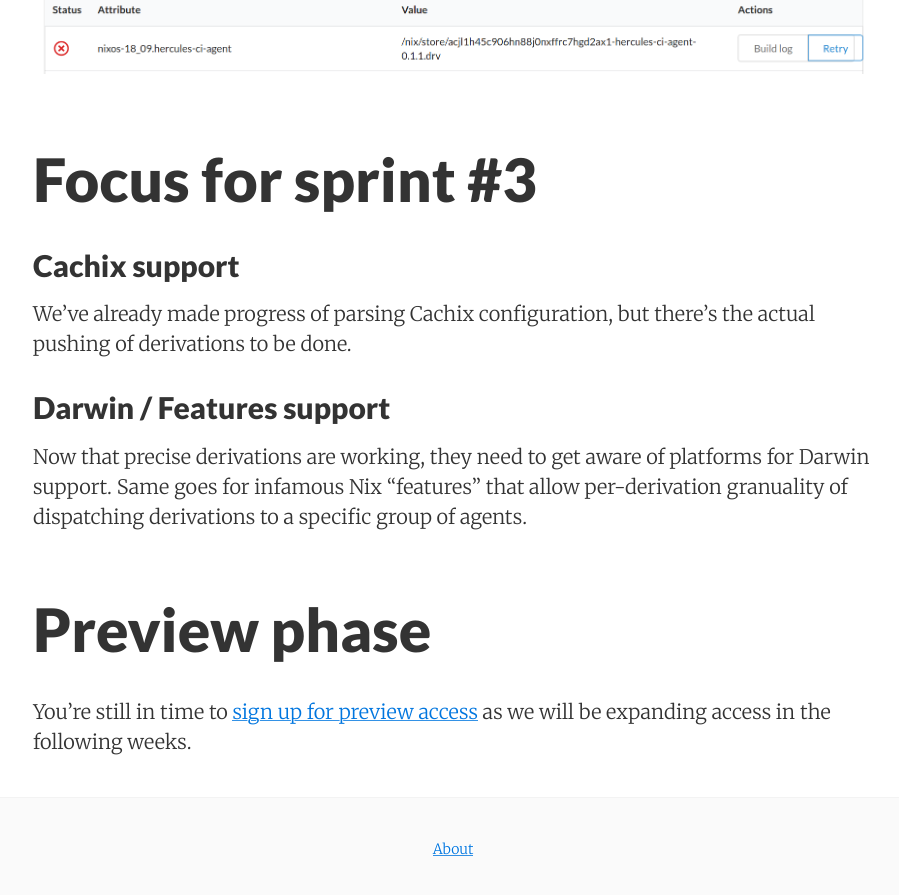
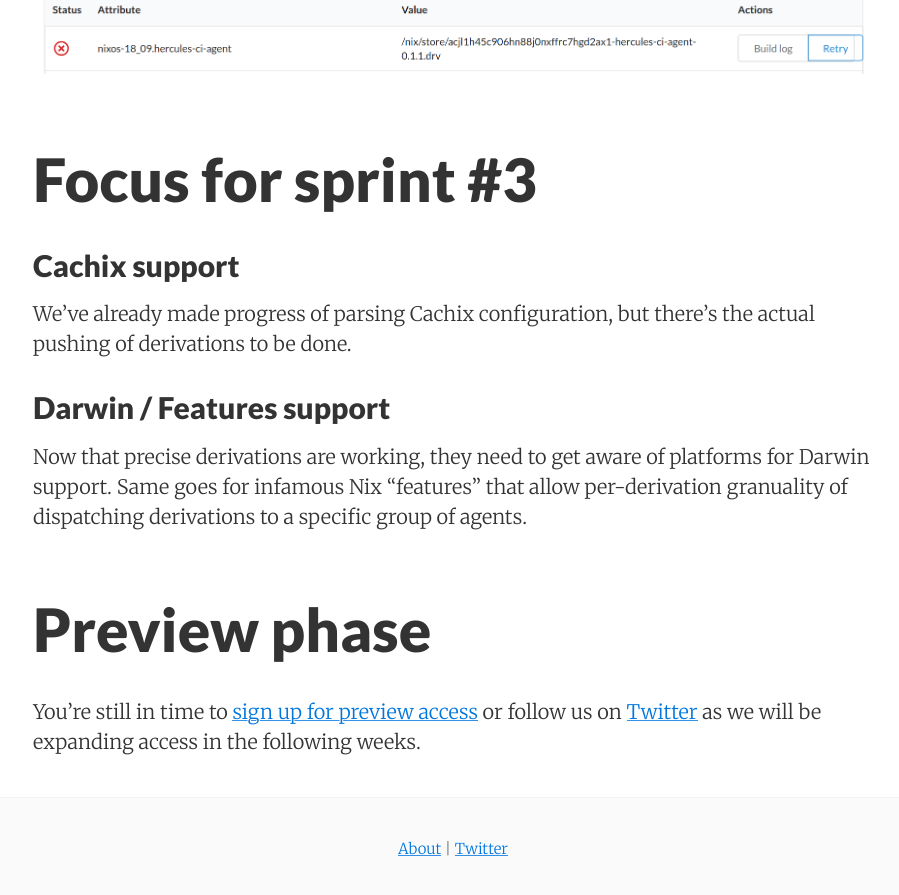
Before and after one commit to hercules-ci/blog.hercules-ci.com, a Jekyll site: the page built from _posts/2019-04-30-sprint-2-report.md, in a window 1280 px wide and 900 px high, scrolled down 1306 px. Shown: the top 895 px of the window, without its empty margins (187-1086 px from the left). Built offline with Jekyll 4.4.1, drawn with Linux system fonts in a browser that asks for light colours.

Commit message:
add twitter account

```diff
--- a/_config.yml
+++ b/_config.yml
@@ -54,7 +54,7 @@
 reddit_username:
 bitbucket_username:
 stackoverflow_id:
-twitter_username:
+twitter_username: hercules_ci
 skype_username:
 steam_nickname:
 google_plus_id:
--- a/_includes/footer.html
+++ b/_includes/footer.html
@@ -1,8 +1,8 @@
 <footer class="center">
   <div class="measure">
-    <small>
-      <a href="https://www.hercules-ci.com">About</a>
-    </small>
+    <a href="https://www.hercules-ci.com">About</a>
+    |
+    <a href="https://twitter.com/hercules_ci">Twitter</a>
   </div>
 </footer>
 {% if site.enable_anchorjs %}<!-- AnchorJS -->
--- a/_posts/2019-04-30-sprint-2-report.md
+++ b/_posts/2019-04-30-sprint-2-report.md
@@ -46,5 +46,5 @@
 
 # Preview phase
 
-You're still in time to [sign up for preview access](https://hercules-ci.com) as we
-will be expanding access in the following weeks.
+You're still in time to [sign up for preview access](https://hercules-ci.com) or follow us on
+[Twitter](https://twitter.com/hercules_ci) as we will be expanding access in the following weeks.
```
